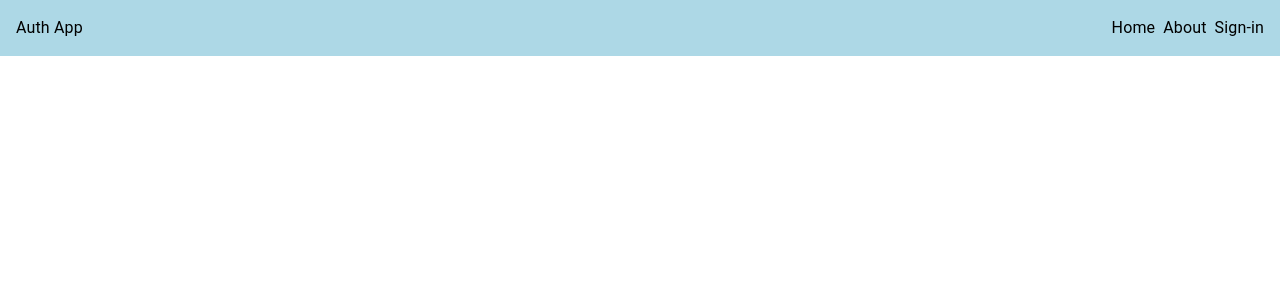
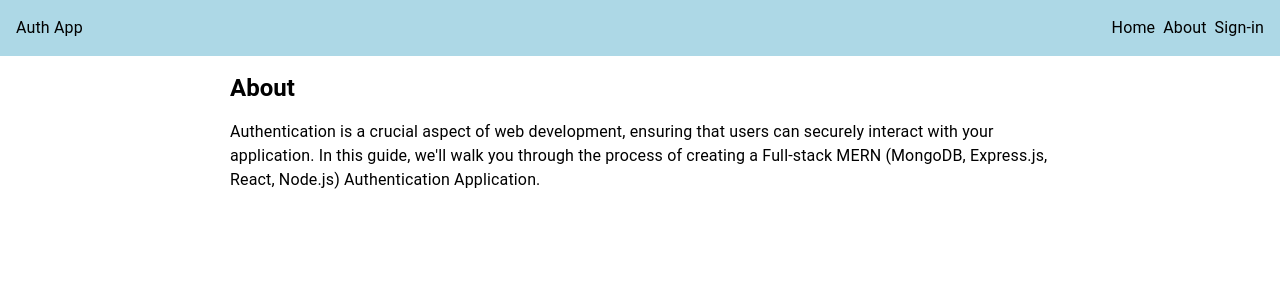
Before and after one commit to cliff-codes/fullstackAuthSystem, a React (Vite) app in the folder client/: page /about in a window 1280 px wide. Shown: the top 300 px of the page. Built offline with nearby package versions, Linux system fonts and the light colour scheme; no server answers.

Commit message:
home and about page built

```diff
--- a/client/src/App.jsx
+++ b/client/src/App.jsx
@@ -7,6 +7,7 @@ import Signin from './pages/Signin'
 import Profile from './pages/Profile'
 import Header from './components/Header'
 import PrivateRoute from './components/PrivateRoute'
+import About from './pages/About'
 const App = () => {
   return (
     <Router>
@@ -15,6 +16,7 @@ const App = () => {
         <Route path='/' element = {<Home/>} />
         <Route path='/sign-up' element = {<Signup/>} />
         <Route path='/sign-in' element = {<Signin/>} />
+        <Route path='/about' element = {<About/>} />
         <Route element = {<PrivateRoute/>}>
           <Route path='/profile' element = {<Profile/>}/>
         </Route>
--- a/client/src/pages/About.jsx
+++ b/client/src/pages/About.jsx
@@ -1,8 +1,14 @@
+import { Box, Typography, Container } from '@mui/material'
 import React from 'react'
 
 const About = () => {
   return (
-    <div>About</div>
+    <Container maxWidth={'md'} >
+    <Typography fontWeight={'600'} m={"16px"} variant='h5' fontSize={'24px'}>About</Typography>
+    <Typography m={"16px"}>
+    Authentication is a crucial aspect of web development, ensuring that users can securely interact with your application. In this guide, we'll walk you through the process of creating a Full-stack MERN (MongoDB, Express.js, React, Node.js) Authentication Application.
+    </Typography>
+</Container>
   )
 }
 
--- a/client/src/pages/Home.jsx
+++ b/client/src/pages/Home.jsx
@@ -1,8 +1,14 @@
+import { Box, Container, Typography } from '@mui/material'
 import React from 'react'
 
 const Home = () => {
   return (
-    <div>Home</div>
+    <Container maxWidth={'md'} >
+        <Typography fontWeight={'600'} m={"16px"} variant='h5' fontSize={'24px'}>Building a Full-stack MERN Authentication Application</Typography>
+        <Typography m={"16px"}>
+        Authentication is a crucial aspect of web development, ensuring that users can securely interact with your application. In this guide, we'll walk you through the process of creating a Full-stack MERN (MongoDB, Express.js, React, Node.js) Authentication Application.
+        </Typography>
+    </Container>
   )
 }
 
```
